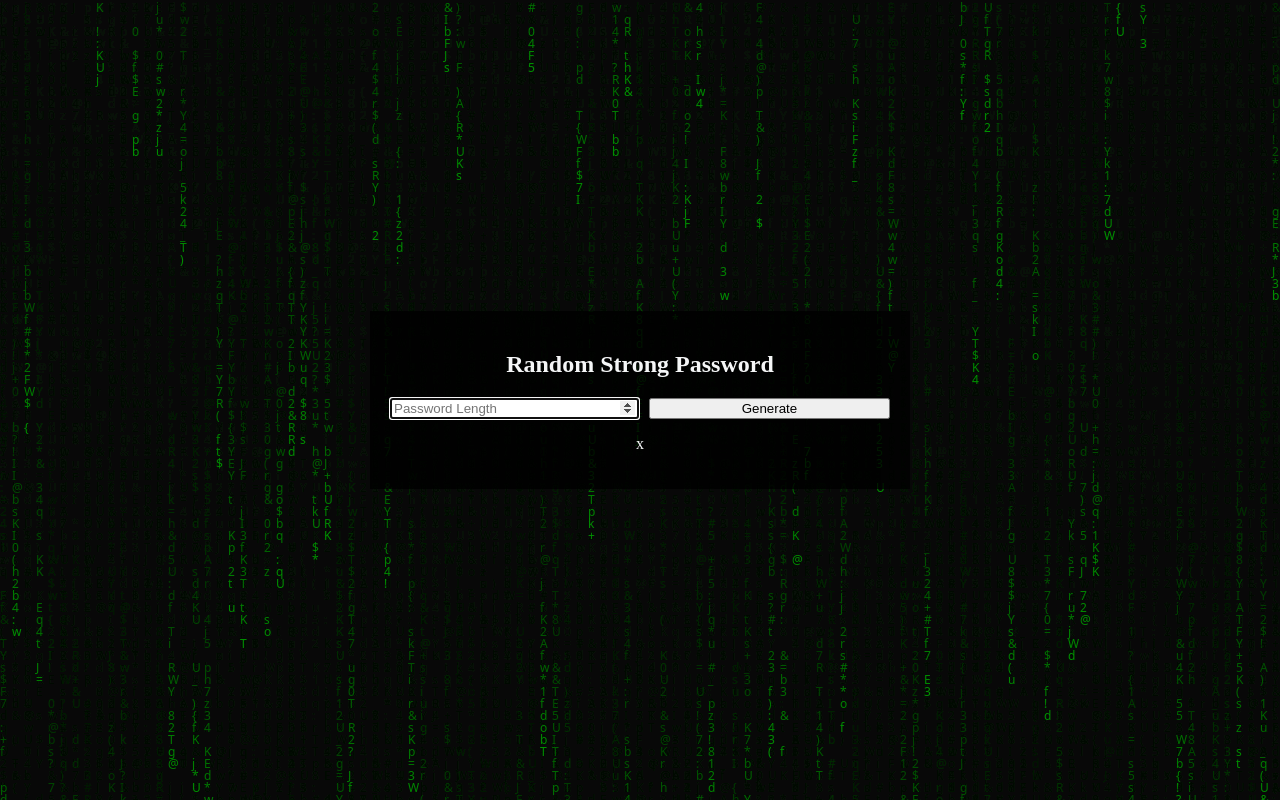
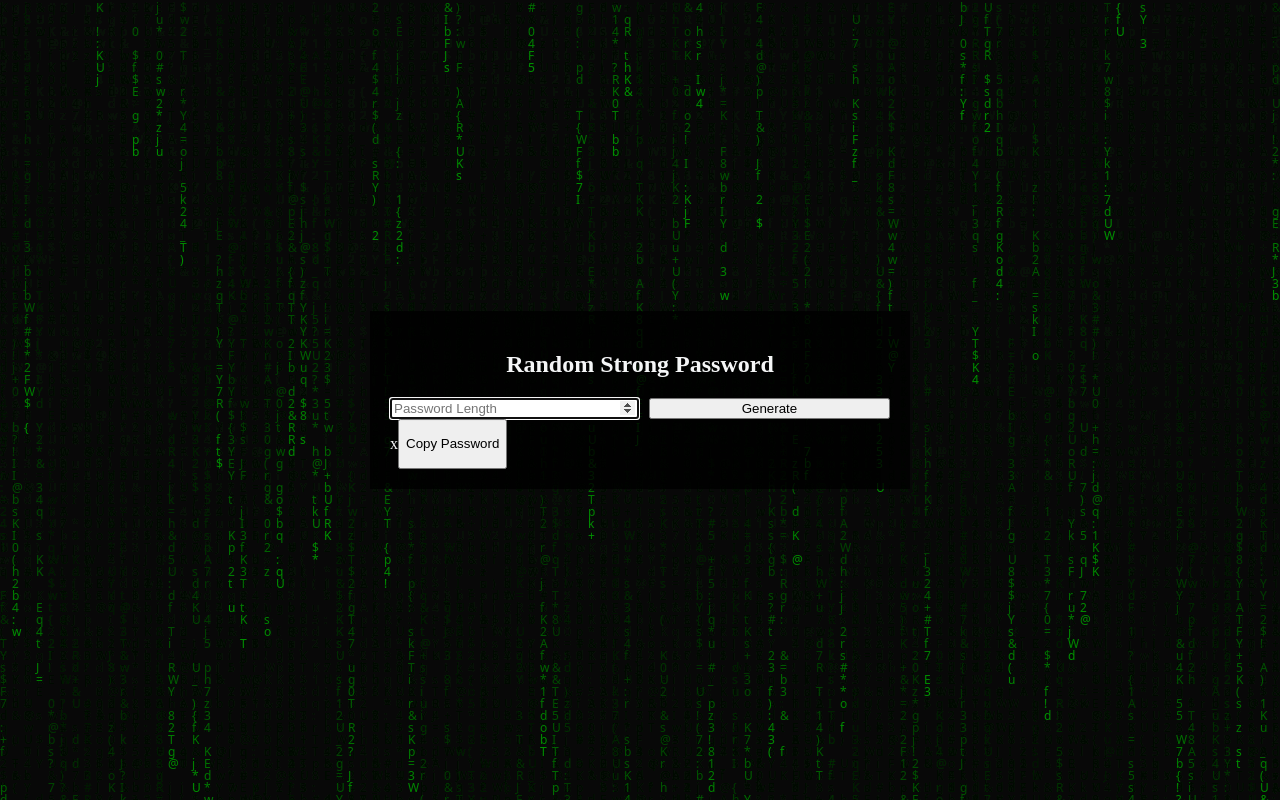
Before and after one commit to mjc-brito/CS50x-Final-Project, a Flask app: template templates/password.html in a window 1280 px wide. Run offline with Flask 3, Linux system fonts and the light colour scheme; the template is opened without the code that fills it: most values are stand-ins (such as "Sample title", 1, 10 or a date in 2020).

Commit message:
Add copy button

```diff
--- a/static/css/styles.css
+++ b/static/css/styles.css
@@ -36,3 +36,7 @@
 .input-container input[type="submit"] {
     width: calc(50% - 5px); /* Set input width to occupy half of the container width */
 }
+
+.result-container {
+    display: flex;
+}
--- a/static/js/script.js
+++ b/static/js/script.js
@@ -38,4 +38,24 @@
     setInterval(draw, 25);
 
     window.addEventListener("resize", () => location.reload());
+
+
+    // Get the button element
+    var copyButton = document.getElementById("copyButton");
+    // Add click event listener to the button
+    copyButton.addEventListener("click", function() {
+        // Get the content of the <p> tag
+        var passwordContent = document.querySelector(".result").textContent;
+        // Copy the content to the clipboard
+        navigator.clipboard.writeText(passwordContent)
+            .then(function() {
+                // Alert user that content was copied successfully
+                alert("Content copied to clipboard: " + passwordContent);
+            })
+            .catch(function(error) {
+                // Handle error
+                console.error("Could not copy content: ", error);
             });
+    });
+
+});
--- a/templates/password.html
+++ b/templates/password.html
@@ -13,7 +13,10 @@
                     </div>
                 </form>
             </div>
-        <p class="result">{{ passwordSpace }}</p>
+            <div class="result-container">
+                <p class="result">{{ passwordSpace }}</p>
+                <button id="copyButton">Copy Password</button>
+            </div>
         </section>
 
 {% endblock %}
```
Also changed, not shown: README.md. Lines whose indentation alone changed are shown as unchanged.
